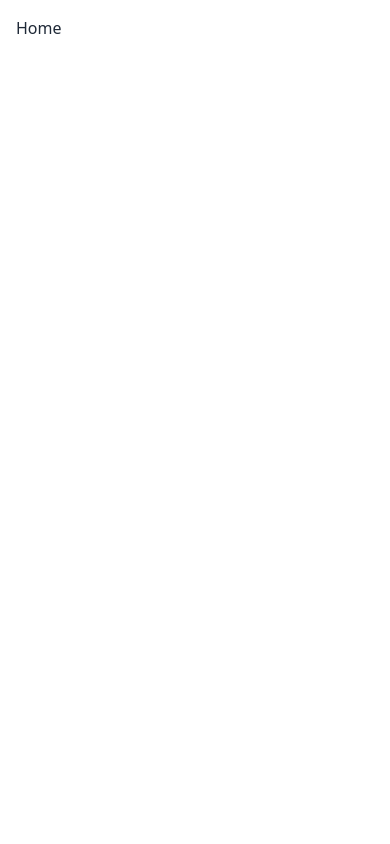
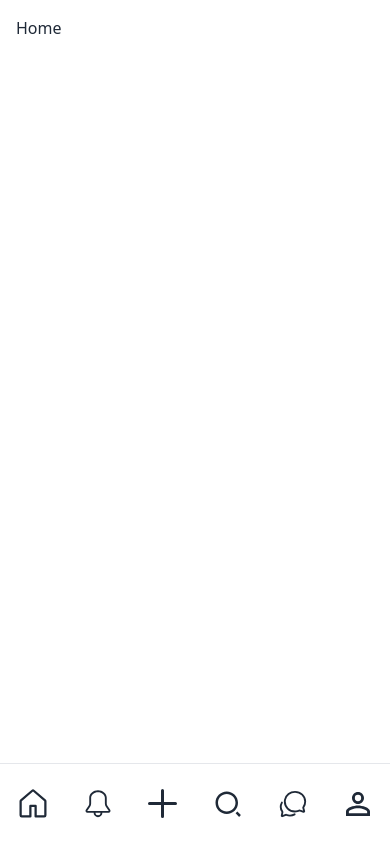
Before and after one commit to jonayeds/UNILINK, a React (Vite) app: page / in a window 390 px wide. Built offline with nearby package versions, Linux system fonts and the light colour scheme.

Commit message:
finished navigation bar

```diff
--- a/src/sharedComponents/NavBar.jsx
+++ b/src/sharedComponents/NavBar.jsx
@@ -1,4 +1,4 @@
-import { GoBell, GoGear, GoHome } from "react-icons/go";
+import { GoBell, GoGear, GoHome, GoPlus } from "react-icons/go";
 import logoPrimary from '../assets/logoPrimaryPNG(white).png'
 import logoSecondary from '../assets/logoSecondary(white).png'
 import { RiSearch2Line } from "react-icons/ri";
@@ -8,7 +8,8 @@ import { MdPersonOutline } from "react-icons/md";
 import { PiSignIn, PiSignOut } from "react-icons/pi";
 const NavBar = () => {
     return (
-        <aside
+        <div>
+          <aside
         id="separator-sidebar"
         className="fixed top-0 left-0 z-40 w-max  h-screen transition-transform -translate-x-full sm:translate-x-0 hidden md:block"
         aria-label="Sidebar"
@@ -51,7 +52,7 @@ const NavBar = () => {
 
 
           </ul>
-          <ul className="pt-4 mt-4 space-y-2 font-medium border-t border-gray-200 dark:border-gray-700 pl-2 text-2xl">
+          <ul className="pt-4 mt-4 space-y-5 font-medium border-t border-gray-200 dark:border-gray-700 pl-2 text-2xl">
           <li className="flex items-center">
             <PiSignIn  className="mr-2 text-3xl" />
             <p className="lg:flex hidden">Sign In</p>
@@ -64,6 +65,38 @@ const NavBar = () => {
           </ul>
         </div>
       </aside>
+
+
+<div className="fixed bottom-0 z-50 w-full -translate-x-1/2 bg-white border-t border-gray-200 left-1/2 dark:bg-gray-700 dark:border-gray-600 block md:hidden">
+
+    <div className="grid h-full max-w-lg grid-cols-6 mx-auto">
+        <button data-tooltip-target="tooltip-home" type="button" className="inline-flex flex-col items-center justify-center p-4 hover:bg-gray-50 dark:hover:bg-gray-800 group">
+           <GoHome className="text-4xl" />
+        </button>
+
+        <button data-tooltip-target="tooltip-bookmark" type="button" className="inline-flex flex-col items-center justify-center p-4 hover:bg-gray-50 dark:hover:bg-gray-800 group">
+           <GoBell className="text-3xl" />
+        </button>
+
+        <button data-tooltip-target="tooltip-post" type="button" className="inline-flex flex-col items-center justify-center p-4 hover:bg-gray-50 dark:hover:bg-gray-800 group">
+           <GoPlus className="text-5xl" />
+       </button>
+
+        <button data-tooltip-target="tooltip-search" type="button" className="inline-flex flex-col items-center justify-center p-4 hover:bg-gray-50 dark:hover:bg-gray-800 group">
+            <RiSearch2Line className="text-3xl" />
+        </button>
+
+        <button data-tooltip-target="tooltip-settings" type="button" className="inline-flex flex-col items-center justify-center p-4 hover:bg-gray-50 dark:hover:bg-gray-800 group">
+            <IoChatbubblesOutline className="text-3xl" />
+        </button>
+        <button data-tooltip-target="tooltip-settings" type="button" className="inline-flex flex-col items-center justify-center p-4 hover:bg-gray-50 dark:hover:bg-gray-800 group">
+            <MdPersonOutline className="text-4xl" />
+        </button>
+
+    </div>
+</div>
+
+        </div>
     );
 };
 
```
Also changed, not shown: src/assets/logoPrimaryPNG.png.
